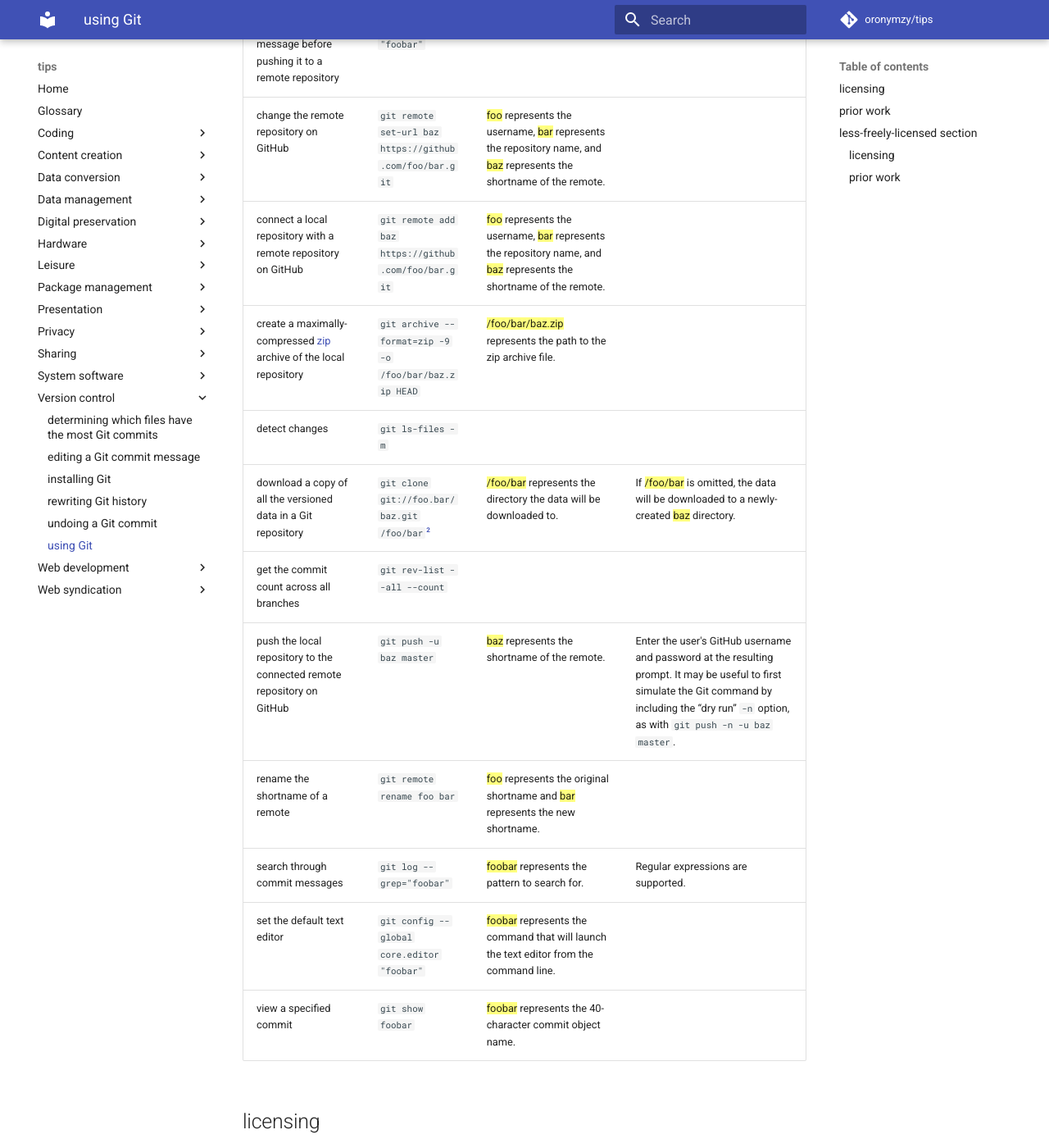
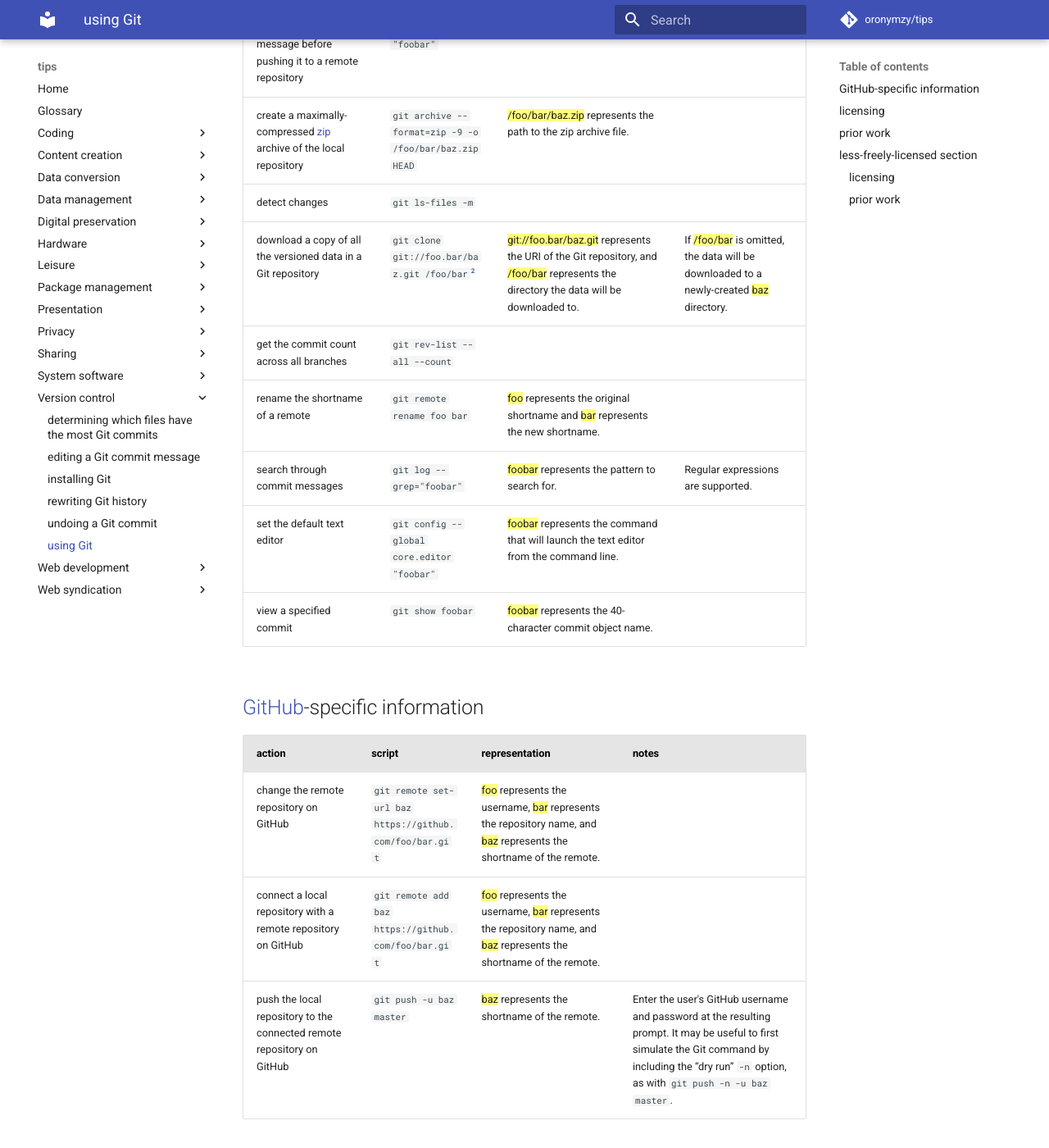
Before and after one commit to oronymzy/tips, an MkDocs documentation site: the page built from docs/usngGit.md, in a window 1280 px wide and 1400 px high, scrolled down 590 px. Shown: the whole window at 82% size. Built offline with MkDocs 1.6.1 and Material for MkDocs 9.7.7, drawn with Linux system fonts in a browser that asks for light colours; comment, search, counter and statistics services are not loaded; some of the changed text lies outside the part shown.

Commit message:
Change table
Relocate table contents to newly-created 'GitHub-specific information'
section.
Adjust column widths.
Change 'Git' letter case.
Add GitHub reference-style link.
Remove thematic break.

```diff
--- a/docs/usngGit.md
+++ b/docs/usngGit.md
@@ -5,20 +5,26 @@ Create a repository in a local directory, ideally including a `README.md` and a
 
 To ignore an already-committed directory or file, add it to `.gitignore`, commit the `.gitignore` file, then use `git rm --cached foobar`, where *foobar* is the directory or file to be ignored. The directory or file will not be deleted, and it will now be ignored by Git.
 
-| action                                                                        | script                                                  | representation                                                                                                                     | notes
-|:------------------------------------------------------------------------------|:--------------------------------------------------------|:-----------------------------------------------------------------------------------------------------------------------------------|:-
-| amend the most recent commit message before pushing it to a remote repository | `git commit --amend -m "foobar"`                        | {==foobar==} represents the new message
-| change the remote repository on GitHub                                        | `git remote set-url baz https://github.com/foo/bar.git` | {==foo==} represents the username, {==bar==} represents the repository name, and {==baz==} represents the shortname of the remote.
-| connect a local repository with a remote repository on GitHub                 | `git remote add baz https://github.com/foo/bar.git`     | {==foo==} represents the username, {==bar==} represents the repository name, and {==baz==} represents the shortname of the remote.
-| create a maximally-compressed [zip] archive of the local repository           | `git archive --format=zip -9 -o /foo/bar/baz.zip HEAD`  | {==/foo/bar/baz.zip==} represents the path to the zip archive file.
+| action                                                                        | script                                                 | representation                                                                                                                                    | notes
+|:------------------------------------------------------------------------------|:-------------------------------------------------------|:--------------------------------------------------------------------------------------------------------------------------------------------------|:-
+| amend the most recent commit message before pushing it to a remote repository | `git commit --amend -m "foobar"`                       | {==foobar==} represents the new message
+| create a maximally-compressed [zip] archive of the local repository           | `git archive --format=zip -9 -o /foo/bar/baz.zip HEAD` | {==/foo/bar/baz.zip==} represents the path to the zip archive file.
 | detect changes                                                                | `git ls-files -m`
-| download a copy of all the versioned data in a Git repository                 | `git clone git://foo.bar/baz.git /foo/bar`[^usngGit2]   | {==/foo/bar==} represents the directory the data will be downloaded to.                                                            | If {==/foo/bar==} is omitted, the data will be downloaded to a newly-created {==baz==} directory.
+| download a copy of all the versioned data in a Git repository                 | `git clone git://foo.bar/baz.git /foo/bar`[^usngGit2]  | {==git://foo.bar/baz.git==} represents the URI of the Git repository, and {==/foo/bar==} represents the directory the data will be downloaded to. | If {==/foo/bar==} is omitted, the data will be downloaded to a newly-created {==baz==} directory.
 | get the commit count across all branches                                      | `git rev-list --all --count`
-| push the local repository to the connected remote repository on GitHub        | `git push -u baz master`                                | {==baz==} represents the shortname of the remote.                                                                                  | Enter the user's GitHub username and password at the resulting prompt. It may be useful to first simulate the Git command by including the “dry run” `-n` option, as with `git push -n -u baz master`.
-| rename the shortname of a remote                                              | `git remote rename foo bar`                             | {==foo==} represents the original shortname and {==bar==} represents the new shortname.
-| search through commit messages                                                | `git log --grep="foobar"`                               | {==foobar==} represents the pattern to search for.                                                                                 | Regular expressions are supported.
-| set the default text editor                                                   | `git config --global core.editor "foobar"`              | {==foobar==} represents the command that will launch the text editor from the command line.
-| view a specified commit                                                       | `git show foobar`                                       | {==foobar==} represents the 40-character commit object name.
+| rename the shortname of a remote                                              | `git remote rename foo bar`                            | {==foo==} represents the original shortname and {==bar==} represents the new shortname.
+| search through commit messages                                                | `git log --grep="foobar"`                              | {==foobar==} represents the pattern to search for.                                                                                                | Regular expressions are supported.
+| set the default text editor                                                   | `git config --global core.editor "foobar"`             | {==foobar==} represents the command that will launch the text editor from the command line.
+| view a specified commit                                                       | `git show foobar`                                      | {==foobar==} represents the 40-character commit object name.
+
+## [GitHub]-specific information
+
+| action                                                                 | script                                                  | representation                                                                                                                     | notes
+|:-----------------------------------------------------------------------|:--------------------------------------------------------|:-----------------------------------------------------------------------------------------------------------------------------------|:-
+| change the remote repository on GitHub                                 | `git remote set-url baz https://github.com/foo/bar.git` | {==foo==} represents the username, {==bar==} represents the repository name, and {==baz==} represents the shortname of the remote.
+| connect a local repository with a remote repository on GitHub          | `git remote add baz https://github.com/foo/bar.git`     | {==foo==} represents the username, {==bar==} represents the repository name, and {==baz==} represents the shortname of the remote.
+| push the local repository to the connected remote repository on GitHub | `git push -u baz master`                                | {==baz==} represents the shortname of the remote.                                                                                  | Enter the user's GitHub username and password at the resulting prompt. It may be useful to first simulate the Git command by including the “dry run” `-n` option, as with `git push -n -u baz master`.
+
 
 ## licensing
 **No rights reserved: [CC0 1.0](https://creativecommons.org/publicdomain/zero/1.0/),** excepting [the section below](#lps).
@@ -41,11 +47,10 @@ To ignore an already-committed directory or file, add it to `.gitignore`, commit
 - The method of viewing a specified commit was introduced to me by [an answer on Stack Overflow by Graham Borland](https://stackoverflow.com/questions/7663451/view-a-specific-git-commit/7663506#7663506).
 
 [Git]: https://git-scm.com/
+[GitHub]: https://github.com/
 [zip]: https://en.wikipedia.org/wiki/Zip_(file_format)
 [^usngGit1]: <https://github.com/erlang/otp/wiki/writing-good-commit-messages>
 [^usngGit2]: <https://git-scm.com/book/en/v1/Git-Basics-Getting-a-Git-Repository#Cloning-an-Existing-Repository>
-
----
 
 ## [less-freely-licensed](https://creativecommons.org/licenses/by-sa/3.0/) section {: #lps }
 
@@ -53,7 +58,7 @@ To discard unstaged changes that are not in the index, use `git stash save --kee
 
 | action                                                                        | script                            | representation | notes
 |:------------------------------------------------------------------------------|:----------------------------------|:---------------|:-
-| list all of the already committed files being tracked by one's git repository | `git ls-tree --full-tree -r HEAD`
+| list all of the already committed files being tracked by one's Git repository | `git ls-tree --full-tree -r HEAD`
 | show files managed by Git                                                     | `git ls-files`                    |                | It is limited to the current directory and any subdirectories.
 | undo the initial Git commit by deleting the branch one is on                  | `git update-ref -d HEAD`
 
```
